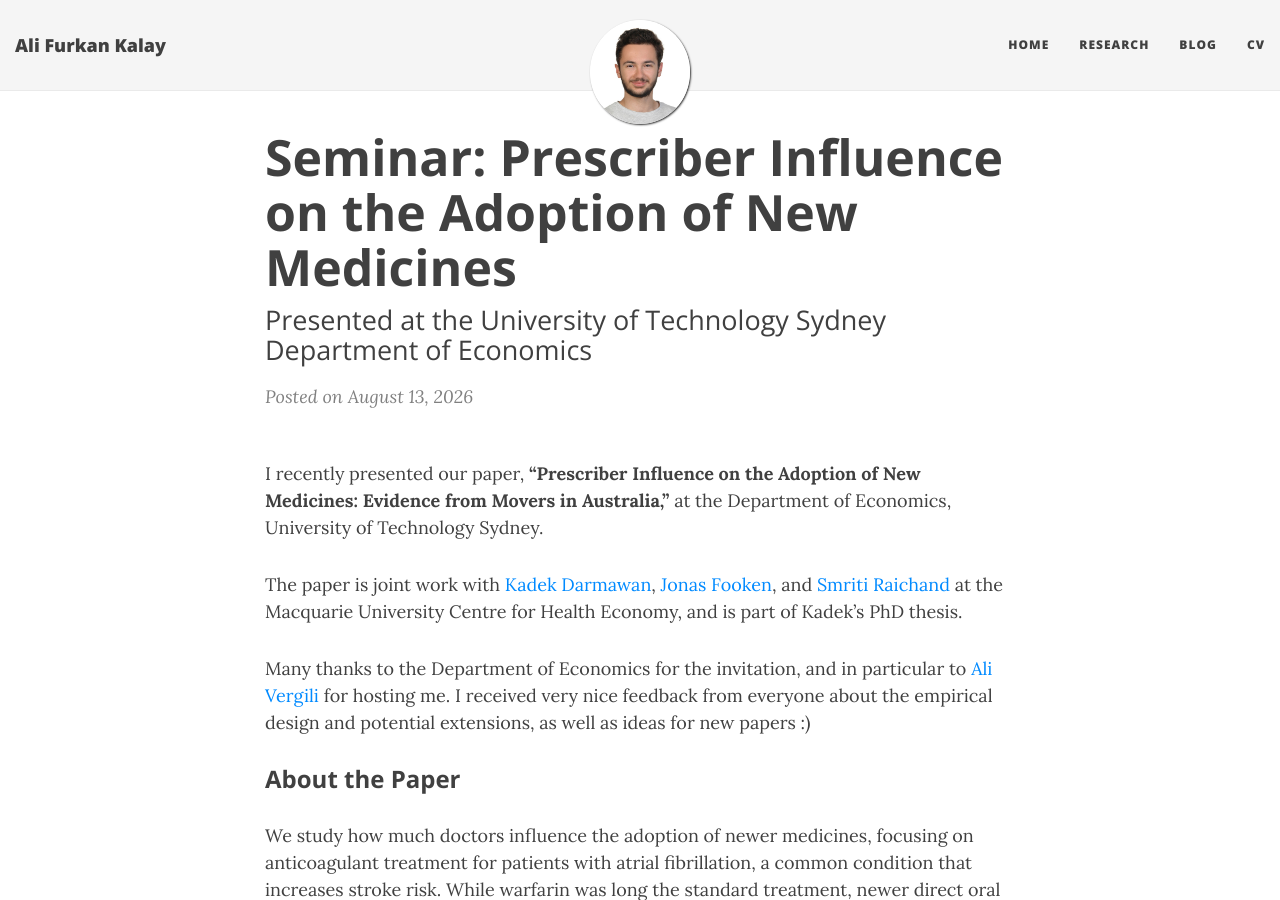
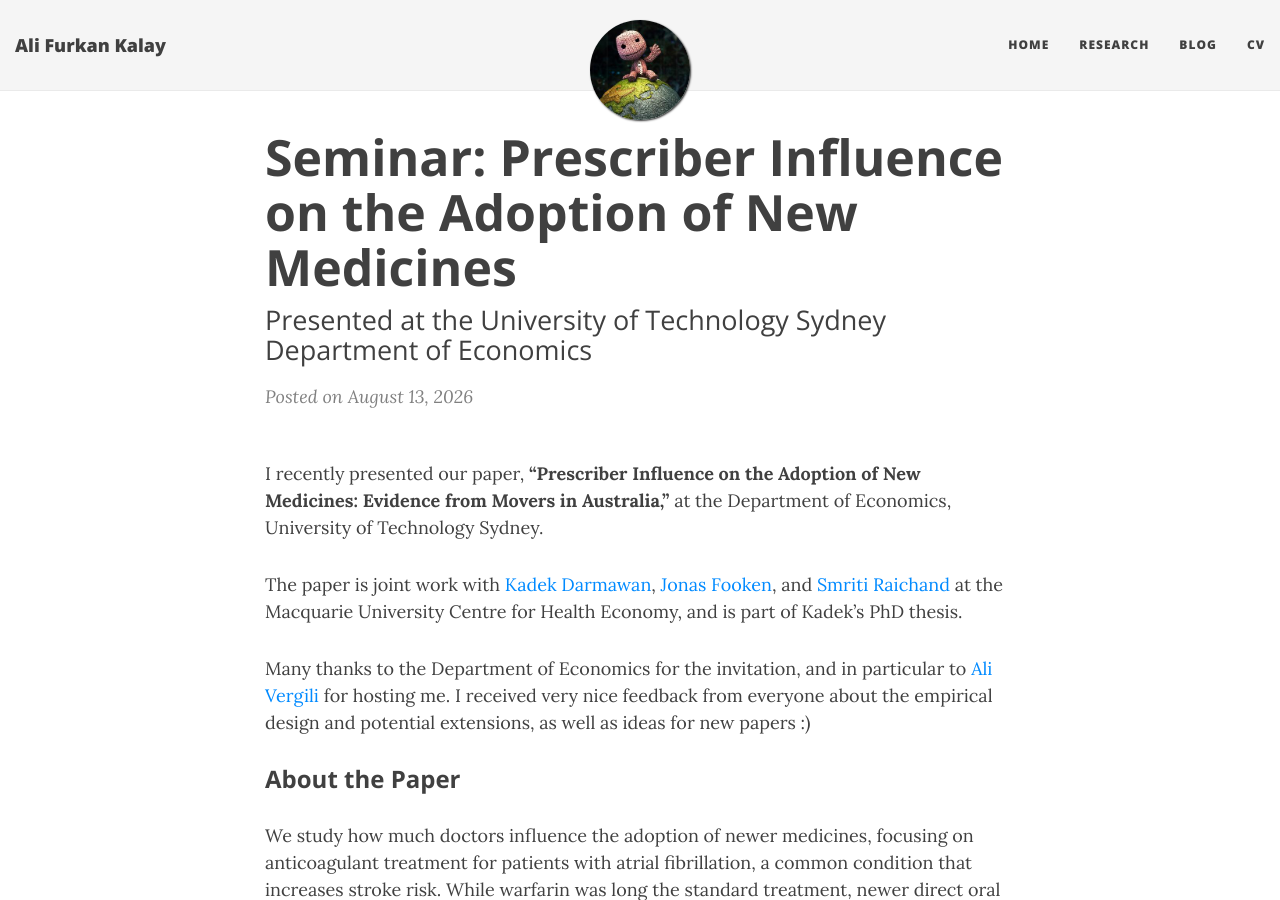
Before and after one commit to alfurka/alfurka.github.io, a Jekyll site: the page built from _posts/2026-08-13-uts-prescriber-influence.md, in a window 1280 px wide and 900 px high. Built offline with Jekyll 4.4.1, drawn with Linux system fonts in a browser that asks for light colours; nearby versions of some CDN libraries.

Commit message:
Update 2026-08-13-uts-prescriber-influence.md

```diff
--- a/_posts/2026-08-13-uts-prescriber-influence.md
+++ b/_posts/2026-08-13-uts-prescriber-influence.md
@@ -3,6 +3,7 @@ layout: post
 title: "Seminar: Prescriber Influence on the Adoption of New Medicines"
 subtitle: "Presented at the University of Technology Sydney Department of Economics"
 tags: [NEWS, seminar, health-economics, medicines, prescribing, physician-behaviour, administrative-data, Australia, presentation]
+image: /img/hello_world.jpeg
 ---
 
 I recently presented our paper, **“Prescriber Influence on the Adoption of New Medicines: Evidence from Movers in Australia,”** at the Department of Economics, University of Technology Sydney.
```
